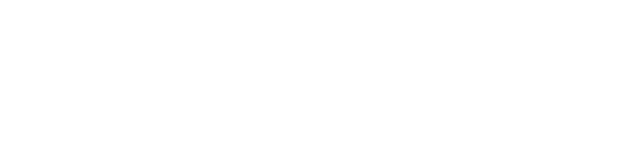
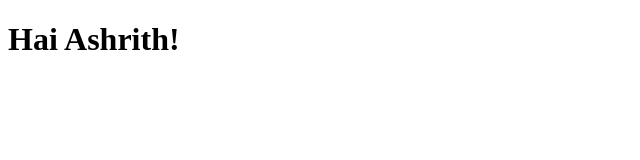
Before and after one commit to RamyaSri1713/charan, a plain HTML site: page index.html in a window 1280 px wide. Shown: the whole page, without its empty margins (0-640 px from the left). Drawn offline with Linux system fonts and the light colour scheme.

Commit message:
initial code

```diff
--- a/index.html
+++ b/index.html
@@ -5,5 +5,7 @@
     <meta name="viewport" content="width=device-width, initial-scale=1.0" />
     <title>Document</title>
   </head>
-  <body></body>
+  <body>
+    <h1>Hai Ashrith!</h1>
+  </body>
 </html>
```
